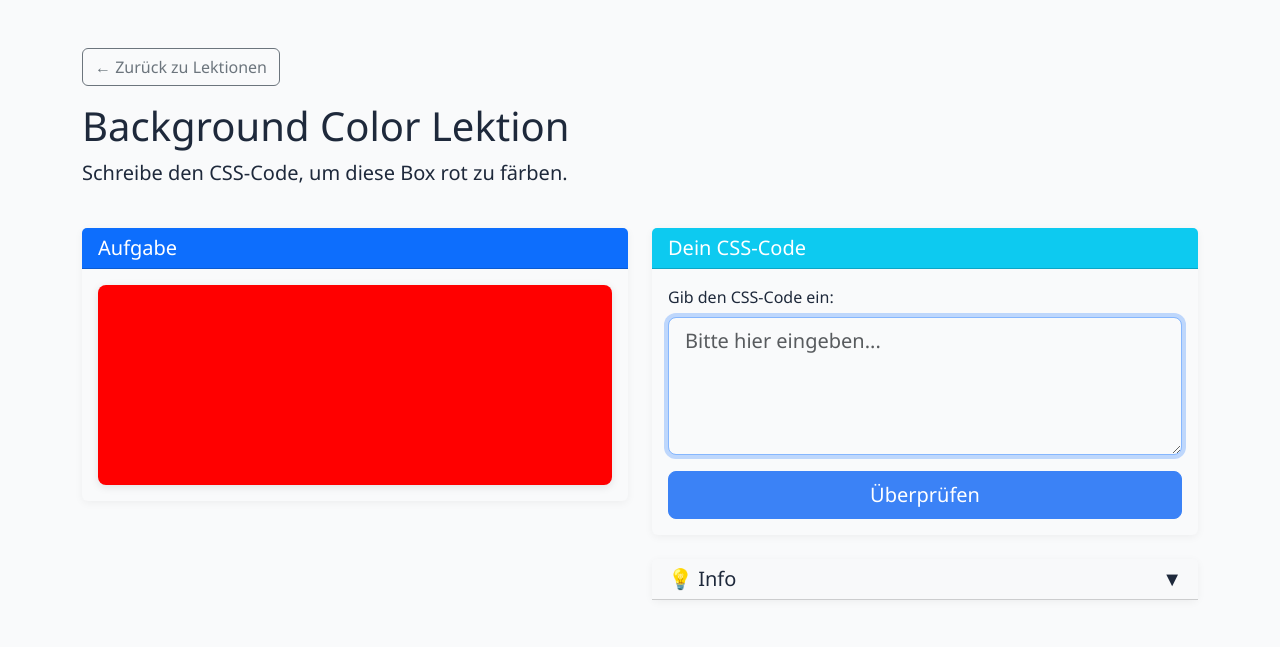
After one commit to Florian-code-s/Webtechnologien---Projekt---WS2025, a PHP site: template pages/lesson_bg_color.php in a window 1280 px wide. The commit adds this page. Shown: the top 647 px of the page. Run offline with PHP 8.4, Linux system fonts and the light colour scheme; the template is opened without the code that fills it, so the values that code supplies are empty.

```diff
--- /dev/null
+++ b/pages/lesson_bg_color.php
@@ -0,0 +1,106 @@
+<?php
+
+
+$lessonId = 'bg_color';
+$completedLessons = isset($_COOKIE['completed_lessons']) ? json_decode($_COOKIE['completed_lessons'], true) : [];
+$isCompleted = in_array($lessonId, $completedLessons);
+$message = '';
+$messageType = '';
+
+// Handle form submission
+if ($_SERVER['REQUEST_METHOD'] === 'POST' && isset($_POST['answer'])) {
+    $userAnswer = trim(strtolower(preg_replace('/\s+/', ' ', $_POST['answer'])));
+    if (strpos($userAnswer, 'background-color') !== false && strpos($userAnswer, 'red') !== false) {
+        if (!in_array($lessonId, $completedLessons)) {
+            $completedLessons[] = $lessonId;
+            setcookie('completed_lessons', json_encode($completedLessons), time() + (86400 * 365), '/');
+            $_COOKIE['completed_lessons'] = json_encode($completedLessons);
+        }
+        $message = 'Korrekt! Du hast die Lektion abgeschlossen!';
+        $messageType = 'success';
+        $isCompleted = true;
+    } else {
+        $message = 'Falsch! Der Code muss background-color: red enthalten.';
+        $messageType = 'danger';
+    }
+}
+?>
+
+<section class="lessons container py-5">
+  <div class="row mb-4">
+    <div class="col">
+      <a href="?page=lessons" class="btn btn-outline-secondary">&larr; Zurück zu Lektionen</a>
+      <h1 class="display-6 mt-3">Background Color Lektion</h1>
+      <p class="lead">Schreibe den CSS-Code, um diese Box rot zu färben.</p>
+    </div>
+  </div>
+
+  <div class="row">
+
+    <!-- Aufgabenbereich -->
+    <div class="col-md-6 mb-4">
+      <div class="card">
+        <div class="card-header bg-primary text-white">
+          <h5 class="mb-0">Aufgabe</h5>
+        </div>
+        <div class="card-body">
+
+
+          <div style="background-color: red; width: 100%; height: 200px; border-radius: 8px;
+                      box-shadow: 0 2px 8px rgba(0,0,0,0.1); display: flex; align-items: center; justify-content: center;">
+          </div>
+        </div>
+      </div>
+    </div>
+
+
+    <div class="col-md-6">
+      <div class="card">
+        <div class="card-header bg-info text-white">
+          <h5 class="mb-0">Dein CSS-Code</h5>
+        </div>
+        <div class="card-body">
+          <?php if ($isCompleted): ?>
+            <div class="alert alert-success" role="alert">
+              <h5 class="alert-heading">Lektion abgeschlossen!</h5>
+              <p>Du hast die Lektion gemeistert!</p>
+              <hr>
+              <a href="?page=lessons" class="btn btn-success">Zu Lektionen zurück</a>
+            </div>
+          <?php else: ?>
+            <form method="POST">
+              <div class="mb-3">
+                <label for="answer" class="form-label">Gib den CSS-Code ein:</label>
+                <textarea class="form-control form-control-lg" id="answer" name="answer"
+                       placeholder="Bitte hier eingeben..." required autofocus rows="4"></textarea>
+
+              </div>
+              <button type="submit" class="btn btn-primary btn-lg w-100">Überprüfen</button>
+            </form>
+          <?php endif; ?>
+        </div>
+      </div>
+
+
+      <div class="card mt-4">
+        <div class="card-header bg-light" style="cursor: pointer;" data-bs-toggle="collapse" data-bs-target="#infoBox">
+          <h5 class="mb-0">💡 Info <span style="float: right;">▼</span></h5>
+        </div>
+        <div class="collapse" id="infoBox">
+          <div class="card-body">
+            <p>
+              Mit der CSS-Eigenschaft <code>background-color</code> kannst du die Hintergrundfarbe eines Elements setzen.
+            </p>
+            <pre><code>.box {
+  background-color: red;
+}</code></pre>
+            <p class="mb-0">
+              <a href="?page=wiki" class="btn btn-sm btn-outline-secondary">📚 Zum Wiki</a>
+            </p>
+          </div>
+          </div>
+        </div>
+      </div>
+    </div>
+  </div>
+</section>
```
Also changed, not shown: pages/lessons.php (+50 -23 lines), pages/lesson_text_color.php (added).
